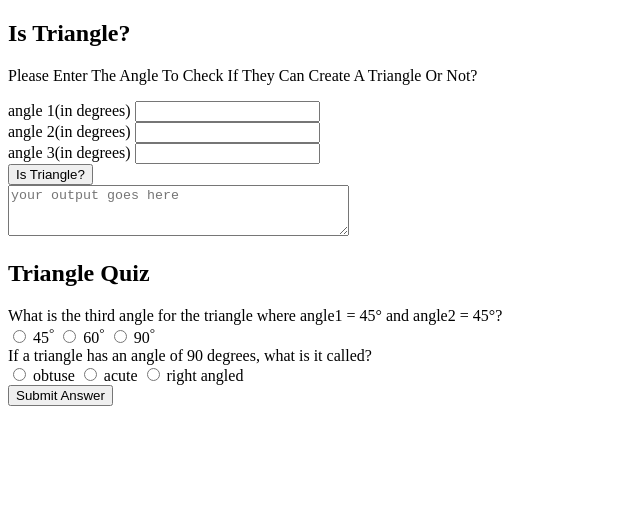
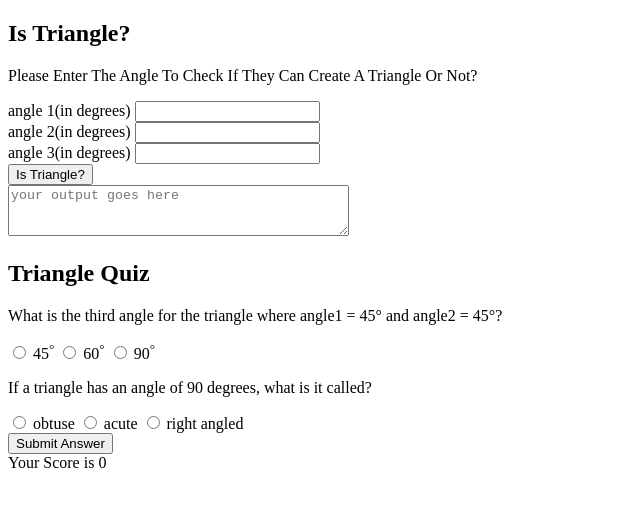
Before and after one commit to the-mainak-banerjee/the-triangle-man, a plain HTML site: page index.html in a window 1280 px wide. Both pictures are taken after a click on the button "Submit Answer". Shown: the whole page, without its empty margins (0-640 px from the left). Drawn offline with Linux system fonts and the light colour scheme.

Commit message:
feat: added the logic in triangle quiz via JS

```diff
--- a/index.html
+++ b/index.html
@@ -42,21 +42,25 @@
         <div class="quizSection">
             <h2 class="quizHeader">Triangle Quiz</h2>
             <form action="/#" class="quizForm" id="quizForm">
-                <div class="questions">What is the third angle for the triangle where angle1 = 45° and angle2 = 45°?</div>
-                <input type="radio" name="question1" id="q1_option1">
-                <label for="q1_option1">45<sup>&deg;</sup></label>
-                <input type="radio" name="question1" id="q1_option2">
-                <label for="q1_option2">60<sup>&deg;</sup></label>
-                <input type="radio" name="question1" id="q1_option3">
-                <label for="q1_option3">90<sup>&deg;</sup></label>
+                <div class="question-container">
+                    <p class="questions">What is the third angle for the triangle where angle1 = 45° and angle2 = 45°?</p>
+                    <input type="radio" name="question1" id="q1_option1" value="45°">
+                    <label for="q1_option1">45<sup>&deg;</sup></label>
+                    <input type="radio" name="question1" id="q1_option2" value="60°">
+                    <label for="q1_option2">60<sup>&deg;</sup></label>
+                    <input type="radio" name="question1" id="q1_option3" value="90°">
+                    <label for="q1_option3">90<sup>&deg;</sup></label>
+                </div>
 
-                <div class="questions">If a triangle has an angle of 90 degrees, what is it called?</div>
-                <input type="radio" name="question2" id="q2_option1">
-                <label for="q2_option1">obtuse</label>
-                <input type="radio" name="question2" id="q2_option2">
-                <label for="q2_option2">acute </label>
-                <input type="radio" name="question2" id="q2_option3">
-                <label for="q2_option3">right angled</label>
+                <div class="question-container">
+                    <p class="questions">If a triangle has an angle of 90 degrees, what is it called?</p>
+                    <input type="radio" name="question2" id="q2_option1" value="obtuse">
+                    <label for="q2_option1">obtuse</label>
+                    <input type="radio" name="question2" id="q2_option2" value="acute">
+                    <label for="q2_option2">acute</label>
+                    <input type="radio" name="question2" id="q2_option3" value="right angled">
+                    <label for="q2_option3">right angled</label>
+                </div>
             </form>
             <button id="submitForm">Submit Answer</button>
         </div>
--- a/main.js
+++ b/main.js
@@ -1,3 +1,5 @@
+// Is-Triangle
+
 const angleInputs = document.querySelectorAll(".angleInputs")
 const checkBtn = document.querySelector("#checkBtn")
 const showOutput = document.querySelector("#showOutput")
@@ -22,3 +24,27 @@ function isTriangle() {
 }
 
 checkBtn.addEventListener("click", isTriangle)
+
+
+// Triangle Quiz
+
+const quizForm = document.querySelector("#quizForm")
+const submitFoem = document.querySelector("#submitForm")
+const showScore = document.querySelector("#showScore")
+
+let correctAnswers = ["90°","right angled"]
+
+function calculateScore(){
+    let score = 0;
+    let index = 0;
+    const formResults = new FormData(quizForm)
+    for(let data of formResults.values()){
+        if(data === correctAnswers[index]){
+            score += 1;
+        }
+        index += 1
+    }
+    showScore.innerText = `Your Score is ${score}`
+}
+
+submitFoem.addEventListener("click", calculateScore)
```
